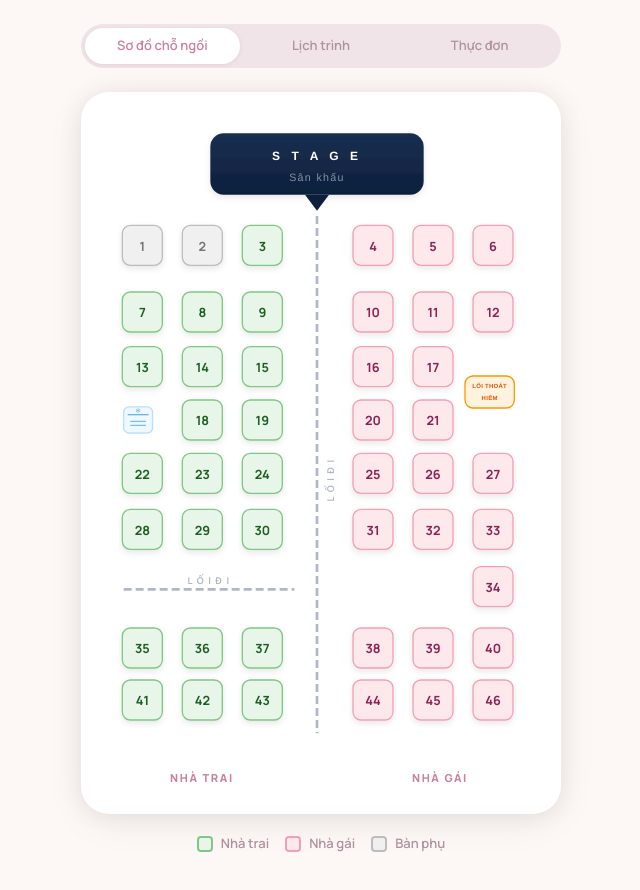
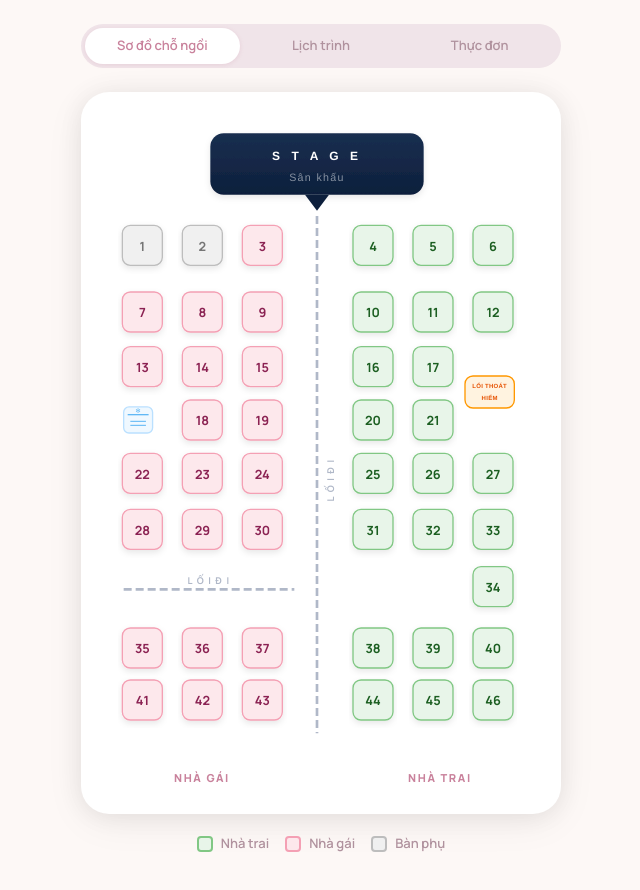
Before and after one commit to veloxrex/cheering-message-1, a Next.js app: page /information in a window 1280 px wide. Shown: the top 890 px of the page, without its empty margins (319-959 px from the left). Built offline with nearby package versions, Linux system fonts and the light colour scheme; a web font is replaced by a local one.

Commit message:
Swap nha trai/nha gai: trai ben phai, gai ben trai

```diff
--- a/app/information/page.tsx
+++ b/app/information/page.tsx
@@ -9,7 +9,7 @@ const RX = [188, 233, 278];
 const RY = [94, 144, 185, 225, 265, 307, 350, 396, 435];
 
 // Nhà trai = bên trái (LX), nhà gái = bên phải (RX)
-const NHA_TRAI_IDS = new Set([3,7,8,9,13,14,15,18,19,22,23,24,28,29,30,35,36,37,41,42,43]);
+const NHA_TRAI_IDS = new Set([4,5,6,10,11,12,16,17,20,21,25,26,27,31,32,33,34,38,39,40,44,45,46]);
 const BAN_PHU_IDS = new Set([1, 2]);
 
 const TABLES = [
@@ -229,9 +229,9 @@ function InformationContent() {
 
         {/* ── Nhà trai / Nhà gái labels ── */}
         <div style={{ display: "flex", marginTop: 10 }}>
+          <div style={{ flex: 1, textAlign: "center", fontSize: "11px", fontWeight: 800, color: "#c9829c", letterSpacing: "0.15em", textTransform: "uppercase", fontFamily: "'Manrope', sans-serif" }}>Nhà gái</div>
+          <div style={{ width: 36 }} />
           <div style={{ flex: 1, textAlign: "center", fontSize: "11px", fontWeight: 800, color: "#c9829c", letterSpacing: "0.15em", textTransform: "uppercase", fontFamily: "'Manrope', sans-serif" }}>Nhà trai</div>
-          <div style={{ width: 36 }} />
-          <div style={{ flex: 1, textAlign: "center", fontSize: "11px", fontWeight: 800, color: "#c9829c", letterSpacing: "0.15em", textTransform: "uppercase", fontFamily: "'Manrope', sans-serif" }}>Nhà gái</div>
         </div>
       </div>
 
```
